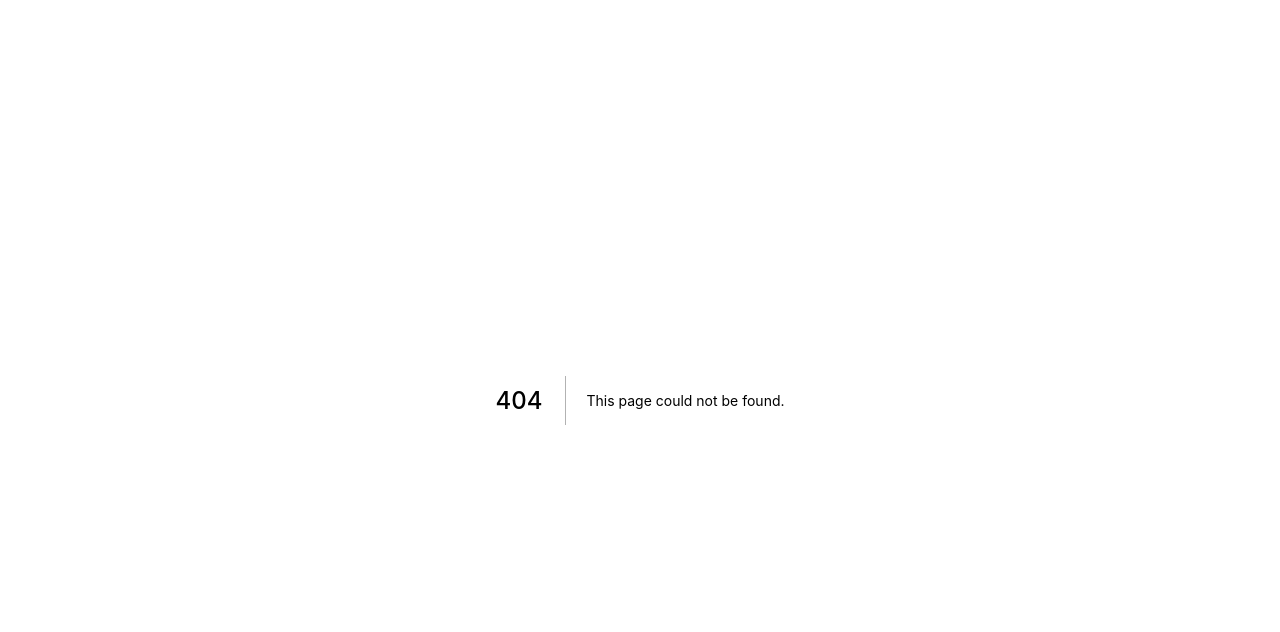
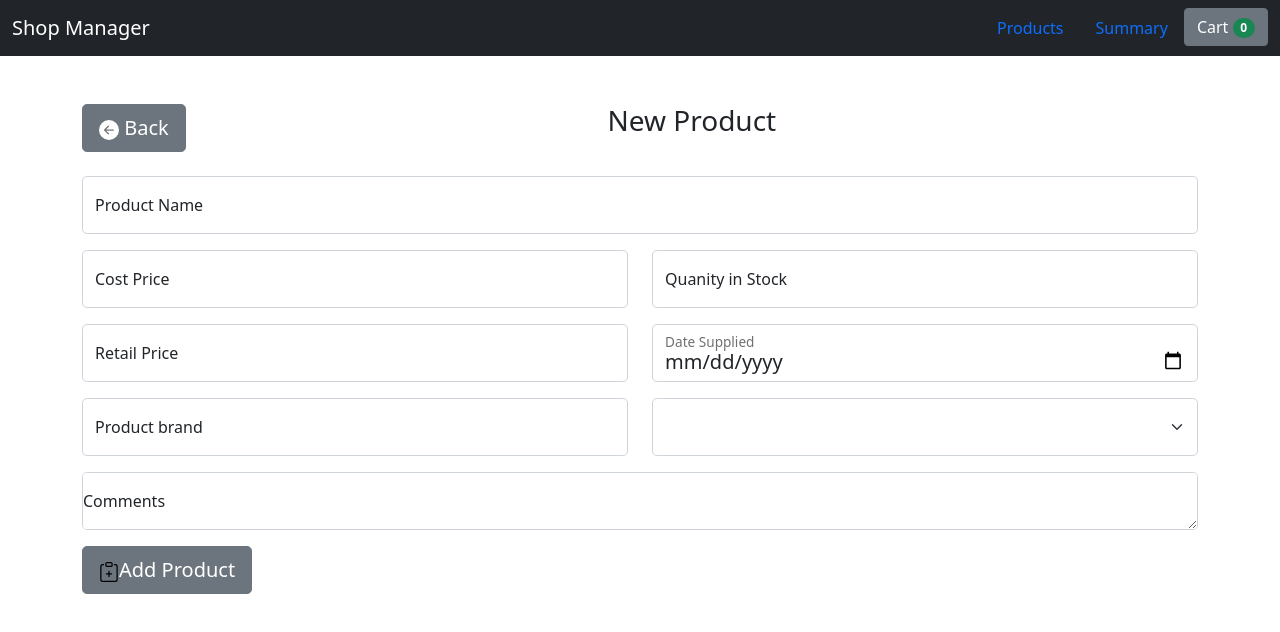
Before and after one commit to joeizang/obmcui, a Next.js app: page /products/new in a window 1280 px wide. Before the commit this address had no page. Shown: the top 632 px of the page. Built offline with nearby package versions, Linux system fonts and the light colour scheme.

Commit message:
added product pages

```diff
--- a/components/Layout.tsx
+++ b/components/Layout.tsx
@@ -1,14 +1,16 @@
-import { Fragment, ReactNode } from "react";
-import { Container, Row } from "reactstrap";
+import { Fragment, ReactNode } from 'react'
+import { Container, Row } from 'reactstrap'
+import Appbar from './Appbar'
 
 interface LayoutProps {
-  children: ReactNode;
+  children: ReactNode
 }
 
 export default function Layout({ children }: LayoutProps) {
   return (
     <Fragment>
+      <Appbar />
       <Container>{children}</Container>
     </Fragment>
-  );
+  )
 }
--- a/package.json
+++ b/package.json
@@ -13,6 +13,7 @@
     "next": "12.1.0",
     "prettier": "^2.5.1",
     "react": "17.0.2",
+    "react-bootstrap-icons": "^1.7.2",
     "react-currency-format": "^1.1.0",
     "react-dom": "17.0.2",
     "react-query": "^3.34.16",
--- /dev/null
+++ b/pages/products/new.tsx
@@ -0,0 +1,140 @@
+import Link from 'next/link'
+import { ArrowLeftCircleFill, ClipboardPlus } from 'react-bootstrap-icons'
+import { Button, Col, Form, FormGroup, Input, Label, Row } from 'reactstrap'
+import Layout from '../../components/Layout'
+
+export default function New() {
+  return (
+    <>
+      <Layout>
+        <Row className="mt-5 mb-4">
+          <div className="d-flex justify-context-center justify-content-between">
+            <span>
+              <Link href="/products">
+                <a className="btn btn-secondary btn-lg">
+                  <ArrowLeftCircleFill /> {'    '} Back
+                </a>
+              </Link>
+            </span>
+            <span className="text-center">
+              <h3 className="h3">New Product</h3>
+            </span>
+            <span></span>
+          </div>
+        </Row>
+        <Row>
+          <form>
+            <FormGroup floating>
+              <Input
+                id="productName"
+                name="productName"
+                type="text"
+                placeholder="Name of product..."
+                bsSize="lg"
+              />
+              <Label for="productName">Product Name</Label>
+            </FormGroup>
+            <Row>
+              <Col xs="6">
+                <FormGroup floating>
+                  <Input
+                    id="costPrice"
+                    name="costPrice"
+                    type="text"
+                    placeholder="Cost Price..."
+                    bsSize="lg"
+                  />
+                  <Label for="costPrice">Cost Price</Label>
+                </FormGroup>
+              </Col>
+
+              <Col xs="6">
+                <FormGroup floating>
+                  <Input
+                    id="quantityInStock"
+                    name="quantityInStock"
+                    type="text"
+                    placeholder="Quantity in Stock..."
+                    bsSize="lg"
+                  />
+                  <Label for="quantityInStock">Quanity in Stock</Label>
+                </FormGroup>
+              </Col>
+            </Row>
+
+            <Row>
+              <Col xs="6">
+                <FormGroup floating>
+                  <Input
+                    id="retailPrice"
+                    name="retailPrice"
+                    type="text"
+                    placeholder="Retail Price..."
+                    bsSize="lg"
+                  />
+                  <Label for="retailPrice">Retail Price</Label>
+                </FormGroup>
+              </Col>
+              <Col xs="6">
+                <FormGroup floating>
+                  <Input
+                    id="supplyDate"
+                    name="supplyDate"
+                    type="date"
+                    placeholder="Date supplied..."
+                    bsSize="lg"
+                  />
+                  <Label for="supplyDate">Date Supplied</Label>
+                </FormGroup>
+              </Col>
+            </Row>
+            <Row>
+              <Col xs="6">
+                <FormGroup floating>
+                  <Input
+                    type="text"
+                    bsSize="lg"
+                    name="brand"
+                    id="brand"
+                    placeholder="Product brand..."
+                  ></Input>
+                  <Label htmlFor="brand">Product brand</Label>
+                </FormGroup>
+              </Col>
+              <Col xs="6">
+                <FormGroup floating>
+                  <Input
+                    type="select"
+                    bsSize="lg"
+                    name="shelfNumber"
+                    id="shelfNumber"
+                    placeholder="Pick a shelf number..."
+                  ></Input>
+                  <Label htmlFor="shelfNumber"></Label>
+                </FormGroup>
+              </Col>
+            </Row>
+            <Row>
+              <FormGroup floating>
+                <Input
+                  type="textarea"
+                  bsSize="lg"
+                  name="comments"
+                  id="comments"
+                  cols="12"
+                  rows="7"
+                  placeholder="Comments"
+                />
+                <Label htmlFor="comments">Comments</Label>
+              </FormGroup>
+            </Row>
+            <button className="btn btn-secondary btn-block btn-lg">
+              <ClipboardPlus fill="" />
+              Add Product
+            </button>
+          </form>
+        </Row>
+      </Layout>
+    </>
+  )
+}
```
Also changed, not shown: pages/index.tsx (+8 -9 lines), pages/products.tsx (deleted, +0 -15 lines), pages/products/index.tsx (added, +32 -0 lines), 1 other file (tests, documents, lock files or other folders).
